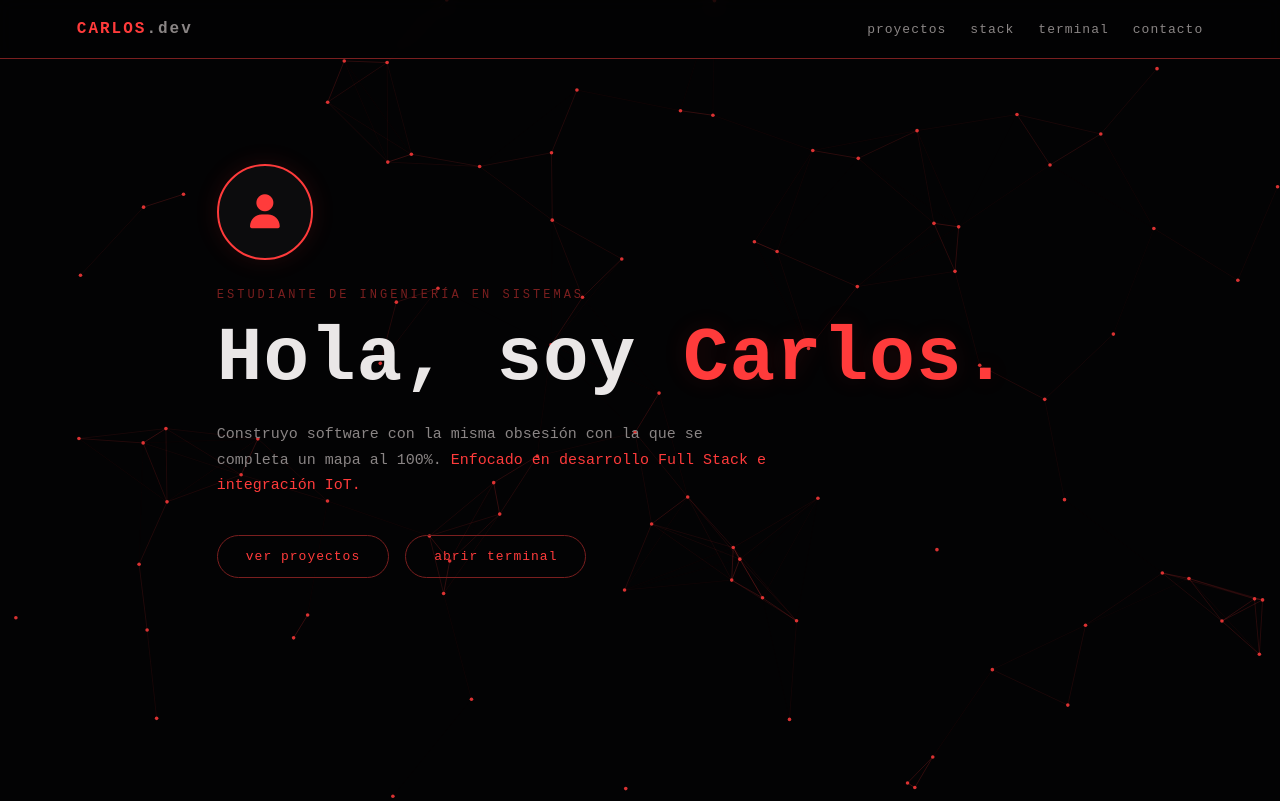
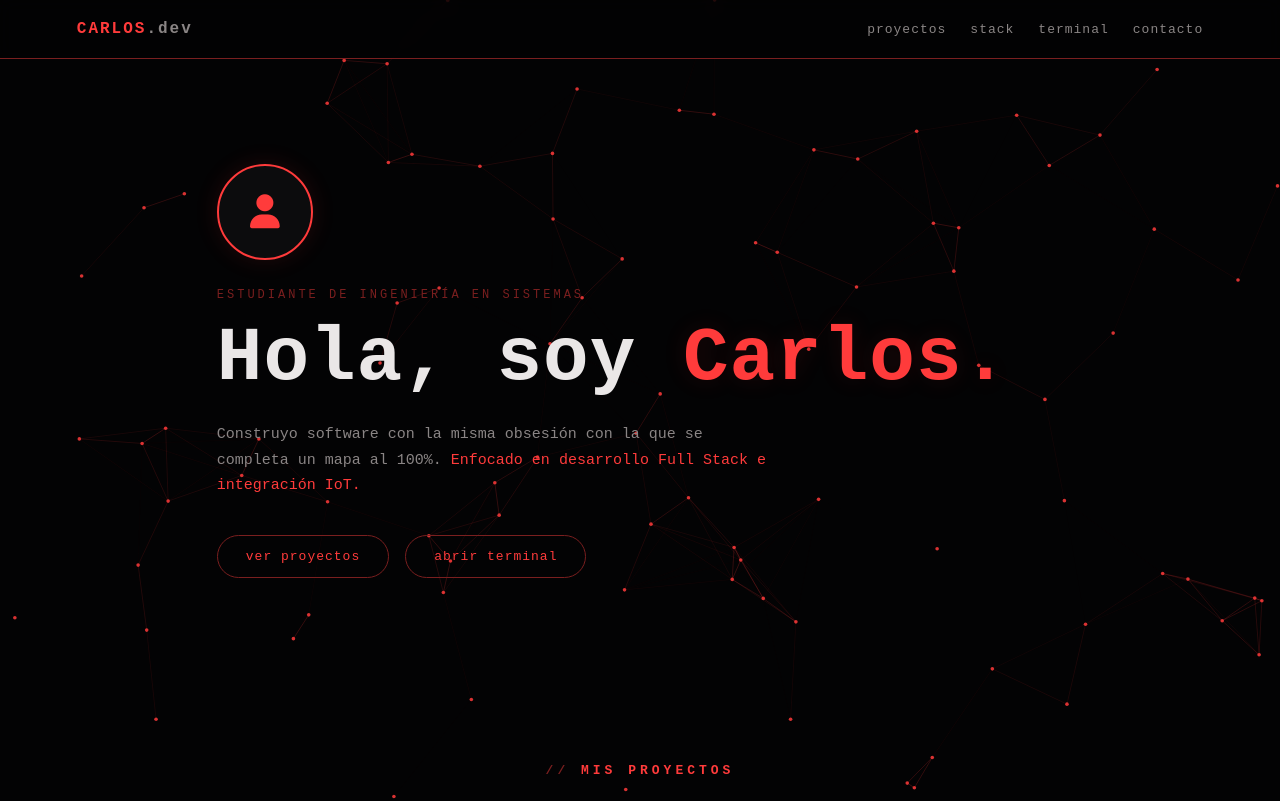
Before and after one commit to GabrielVazquez12/Portafolio-CGVV, a React (Vite) app: page / in a window 1280 px wide. Shown: the top 801 px of the page. Built offline with nearby package versions, Linux system fonts and the light colour scheme.

Commit message:
fix: import and render Projects component in main app

```diff
--- a/src/App.jsx
+++ b/src/App.jsx
@@ -1,6 +1,7 @@
 import ConstellationBackground from './components/ConstellationBackground'
 import Navbar from './components/Navbar'
 import HeroSection from './components/HeroSection'
+import Projects from './components/Projects'
 
 function App() {
   return (
@@ -9,6 +10,7 @@ function App() {
       <Navbar />
       <main>
         <HeroSection />
+        <Projects />
       </main>
     </>
   )
```
